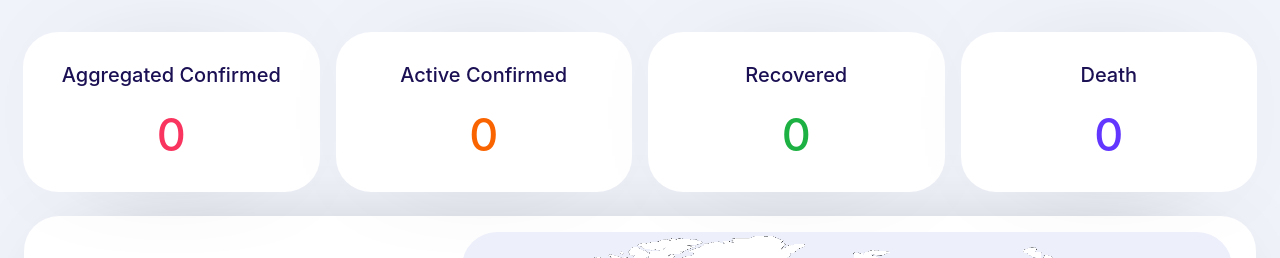
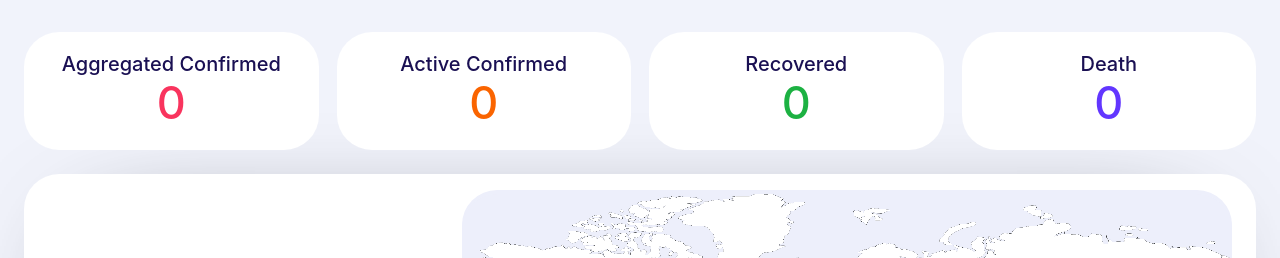
Before and after one commit to juandahurt/covid-19, a React (Create React App) app: page / in a window 1280 px wide. Shown: the top 258 px of the page. Built offline with nearby package versions, Linux system fonts and the light colour scheme; no server answers.

Commit message:
Bug fixed

```diff
--- a/src/components/card/card.css
+++ b/src/components/card/card.css
@@ -1,7 +1,4 @@
 .card {
-    width: 10rem;
-    height: 10rem;
-    max-height: 10rem;
     -webkit-box-shadow: 0px 1px 111px -71px rgba(0,0,0,0.75);
     -moz-box-shadow: 0px 1px 111px -71px rgba(0,0,0,0.75);
     box-shadow: 0px 1px 111px -71px rgba(0,0,0,0.75);
--- a/src/components/card/card.js
+++ b/src/components/card/card.js
@@ -19,8 +19,9 @@ class Card extends Component {
 
   render() {
     return (
+      <div className="px-4 col-lg-3">
         <div
-      className="text-center card my-3 col-12 border-0"
+        className="card text-center my-3 row border-0"
         style={{
           borderRadius: 35
         }}>
@@ -29,6 +30,7 @@ class Card extends Component {
             <h1 className="col-12 my-0" style={{fontSize: 45, color: this.state.color}}>{this.state.value}</h1>
           </div>
         </div>
+      </div>
     );
   }
 }
--- a/src/components/main/main.js
+++ b/src/components/main/main.js
@@ -43,34 +43,26 @@ class Main extends Component {
     return (
       <div style={{backgroundColor: '#F1F3FB'}} className="col-12 py-3 px-0 mx-0">
         <div className="row col-12 mx-auto">
-          <div className="px-2 col-lg-3">
           <Card
           ref={this.aggregatedCard}
           title="Aggregated Confirmed"
           value={0}
           color='#F9345E'/>
-          </div>
-          <div className="px-2 col-lg-3">
           <Card
           ref={this.activeCard}
           title="Active Confirmed"
           value={0}
           color='#FA6400'/>
-          </div>
-          <div className="px-2 col-lg-3">
           <Card
           ref={this.recoveredCard}
           title="Recovered"
           value={0}
           color='#1CB142'/>
-          </div>
-          <div className="px-2 col-lg-3">
           <Card
           ref={this.deathsCard}
           title="Death"
           value={0}
           color='#6236FF'/>
-          </div>
         </div>
         <div style={{borderRadius: 35}} className="countries-container mt-2 mx-4">
           <div className="row px-4 py-3 align-items-center">
```
Lines whose indentation alone changed are shown as unchanged.
